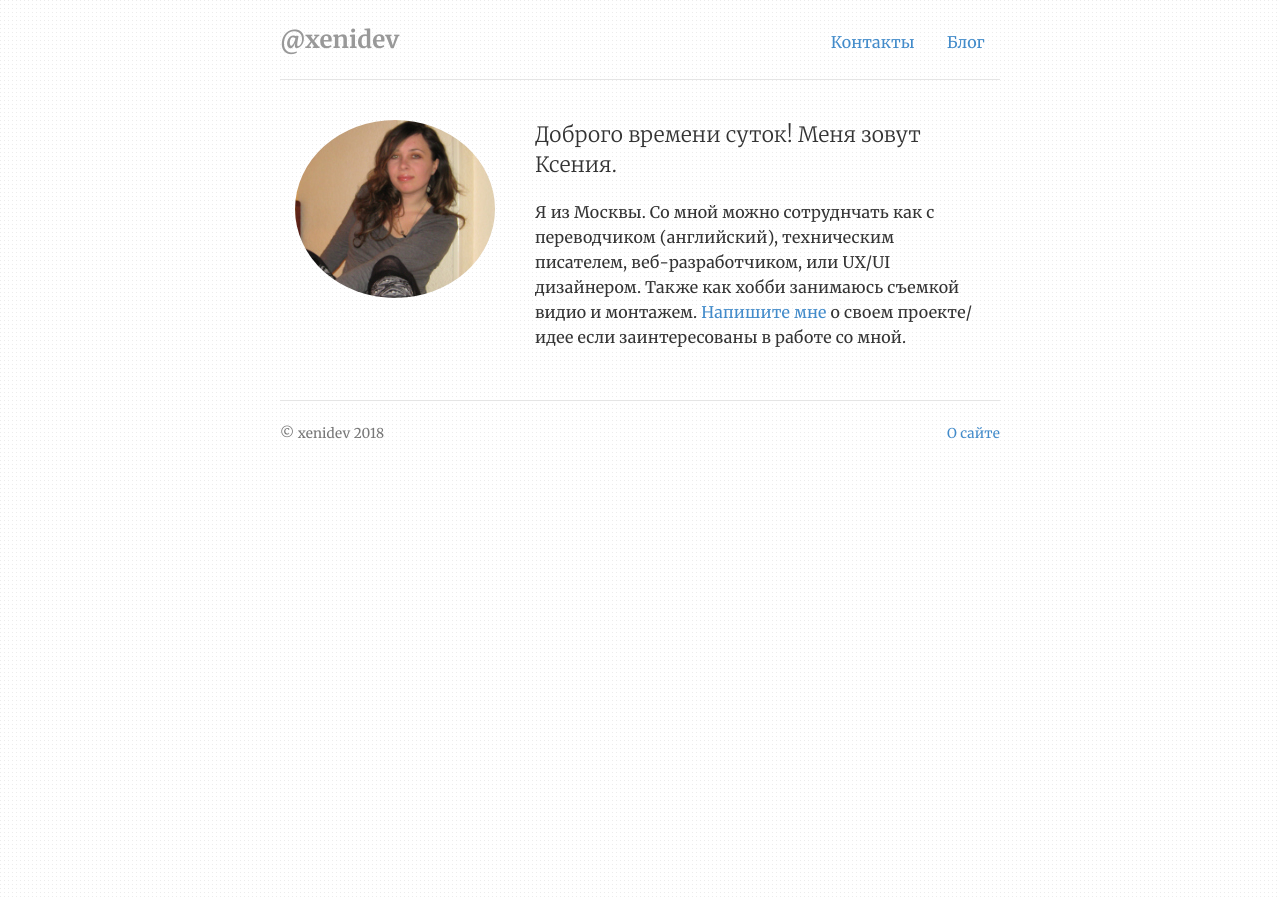
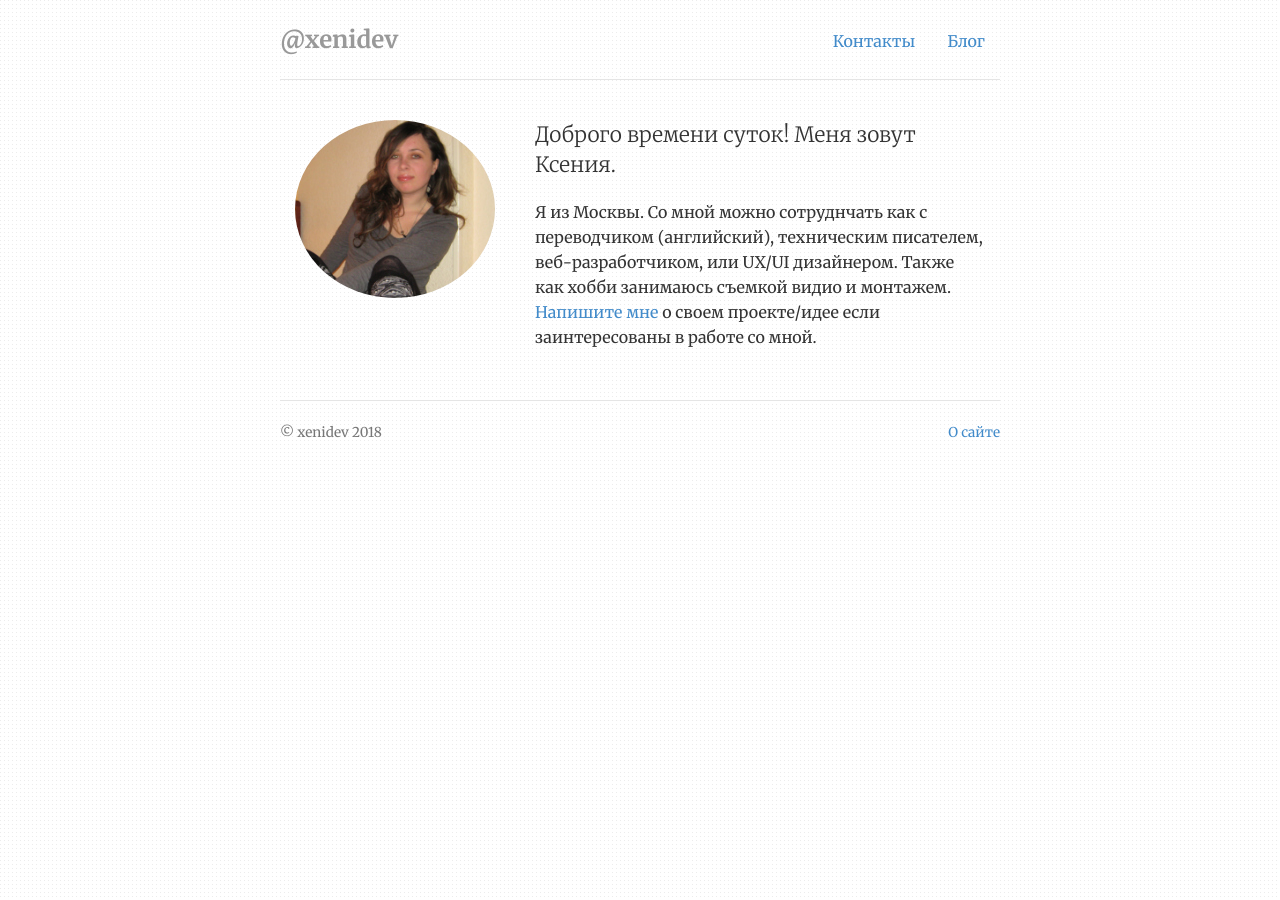
Before and after one commit to ValeraS/xenidev.github.io, a Jekyll site: the page built from index.html, in a window 1280 px wide. Built offline with Jekyll 4.4.1, drawn with Linux system fonts in a browser that asks for light colours.

Commit message:
Update style.css

```diff
--- a/css/style.css
+++ b/css/style.css
@@ -10,10 +10,6 @@
     position: relative;
     min-height: 100vh;
 
-    font-weight: 500;
-    line-height: 24px;
-    font-size: 14px;
-    letter-spacing: .01em;
   }
 
 @media only screen and (min-width : 768px) {
```
